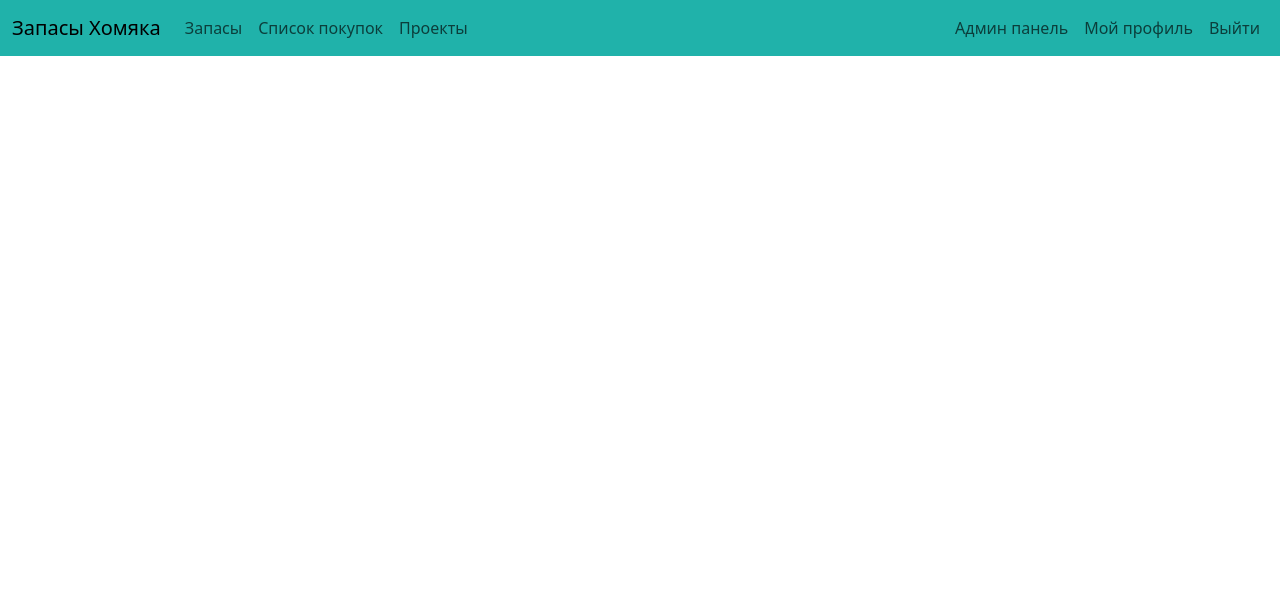
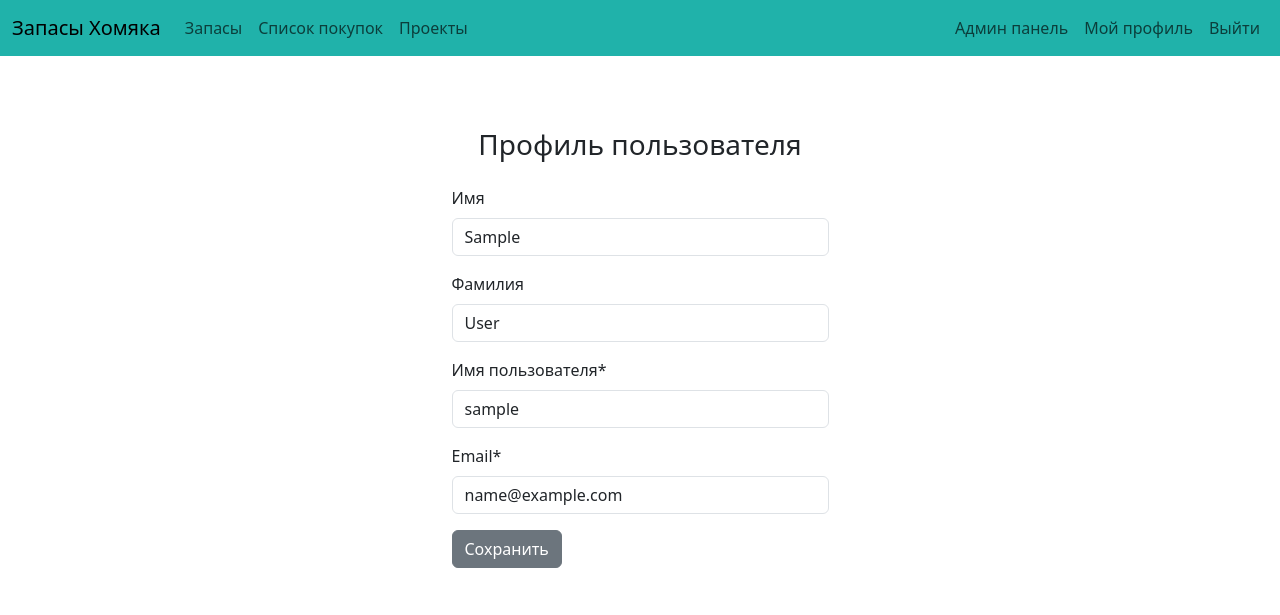
Before and after one commit to Vimpleks/django-hamster-stocks, a Django app: page /user/profile in a window 1280 px wide. Shown: the top 615 px of the page. Run offline with Django 5.2, Linux system fonts and the light colour scheme; the visitor is signed in with stand-in values (Sample User, id 1).

Commit message:
Add user profile page

```diff
--- a/app/templates/users/profile.html
+++ b/app/templates/users/profile.html
@@ -1,5 +1,63 @@
 {% extends "base.html" %}
 
 {% block content %}
-
+    <div class="container mt-5">
+        <div class="row mt-5 justify-content-center">
+            <div class="col-md-5">
+                <div class=" bg-white p-4 mb-4 mx-2 rounded custom-shadow">
+                    <h3 class="text-center mb-4">Профиль пользователя</h3>
+                    <form action="{% url "users:profile" %}" method="post" enctype="multipart/form-data">
+                        {% csrf_token %}
+                        <div class="row">
+                            <div class="col-md-12 mb-3">
+                                <label for="id_first_name" class="form-label">Имя</label>
+                                <input type="text" class="form-control" id="id_first_name"
+                                       name="first_name"
+                                       placeholder="Введите ваше имя"
+                                       value="{{ form.first_name.value }}"
+                                       required>
+                                {% if form.first_name.errors %}
+                                    <div class="alert alert-danger alert-dismissible fade show">{{ form.first_name.errors }}</div>
+                                {% endif %}
+                            </div>
+                            <div class="col-md-12 mb-3">
+                                <label for="id_last_name" class="form-label">Фамилия</label>
+                                <input type="text" class="form-control" id="id_last_name"
+                                       name="last_name"
+                                       placeholder="Введите вашу фамилию"
+                                       value="{{ form.last_name.value }}"
+                                       required>
+                                {% if form.last_name.errors %}
+                                    <div class="alert alert-danger alert-dismissible fade show">{{ form.last_name.errors }}</div>
+                                {% endif %}
+                            </div>
+                            <div class="col-md-12 mb-3">
+                                <label for="id_username" class="form-label">Имя пользователя*</label>
+                                <input type="text" class="form-control" id="id_username"
+                                       name="username"
+                                       placeholder="Введите ваше имя пользователя"
+                                       value="{{ form.username.value }}"
+                                       required>
+                                {% if form.username.errors %}
+                                    <div class="alert alert-danger alert-dismissible fade show">{{ form.username.errors }}</div>
+                                {% endif %}
+                            </div>
+                            <div class="col-md-12 mb-3">
+                                <label for="id_email" class="form-label">Email*</label>
+                                <input type="email" class="form-control" id="id_email"
+                                       name="email"
+                                       placeholder="Введите ваш email *youremail@example.com"
+                                       value="{{ form.email.value }}"
+                                       required>
+                                {% if form.email.errors %}
+                                    <div class="alert alert-danger alert-dismissible fade show">{{ form.email.errors }}</div>
+                                {% endif %}
+                            </div>
+                        </div>
+                        <button type="submit" class="btn btn-secondary btn-block">Сохранить</button>
+                    </form>
+                </div>
+            </div>
+        </div>
+    </div>
 {% endblock %}
--- a/app/templates/users/registration.html
+++ b/app/templates/users/registration.html
@@ -1,7 +1,6 @@
 {% extends "base.html" %}
 
 {% block content %}
-    <div class="row">
         <div class="container mt-5">
             <div class="row justify-content-center">
                 <div class="col-md-6 bg-white p-4 mb-4 mx-3 rounded custom-shadow">
@@ -57,5 +56,5 @@
                 </div>
             </div>
         </div>
-    </div>
+
 {% endblock %}
--- a/app/users/forms.py
+++ b/app/users/forms.py
@@ -1,4 +1,4 @@
-from django.contrib.auth.forms import AuthenticationForm, UserCreationForm
+from django.contrib.auth.forms import AuthenticationForm, UserCreationForm, UserChangeForm
 from django.contrib.auth.models import User
 
 
@@ -17,3 +17,14 @@ class UserRegistrationForm(UserCreationForm):
             'password1',
             'password2'
         )
+
+
+class ProfileForm(UserChangeForm):
+    class Meta:
+        model = User
+        fields = (
+            'first_name',
+            'last_name',
+            'username',
+            'email',
+        )
--- a/app/users/views.py
+++ b/app/users/views.py
@@ -3,7 +3,7 @@ from django.contrib import auth
 from django.http import HttpResponseRedirect
 from django.urls import reverse
 from django.contrib.auth.decorators import login_required
-from users.forms import UserLoginForm, UserRegistrationForm
+from users.forms import UserLoginForm, UserRegistrationForm, ProfileForm
 
 from threads.models import Stock, Basket
 
@@ -48,8 +48,16 @@ def registration(request):
 
 @login_required
 def profile(request):
+    if request.method == 'POST':
+        form = ProfileForm(data=request.POST, instance=request.user)
+        if form.is_valid():
+            form.save()
+            return HttpResponseRedirect(reverse('user:profile'))
+    else:
+        form = ProfileForm(instance=request.user)
     context = {
         'title': 'Запасы Хомяка - Мой профиль',
+        'form': form,
     }
     return render(request, 'users/profile.html', context)
 
```
